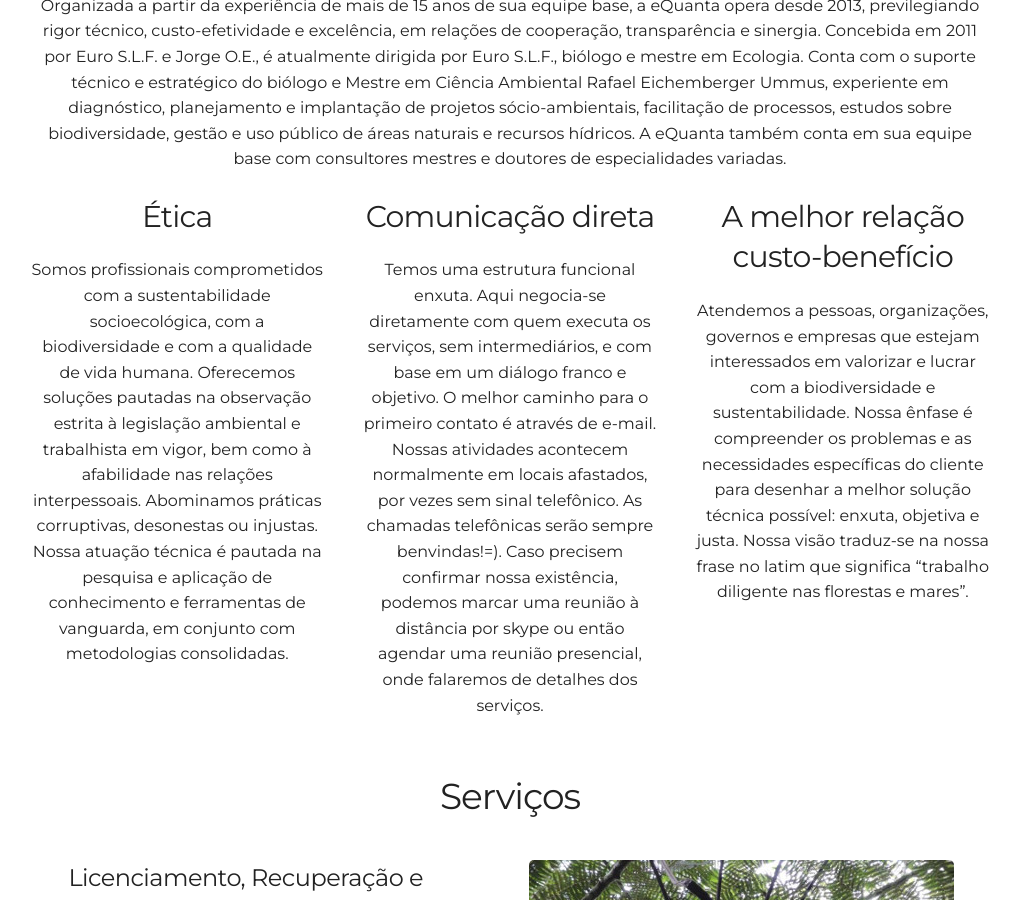
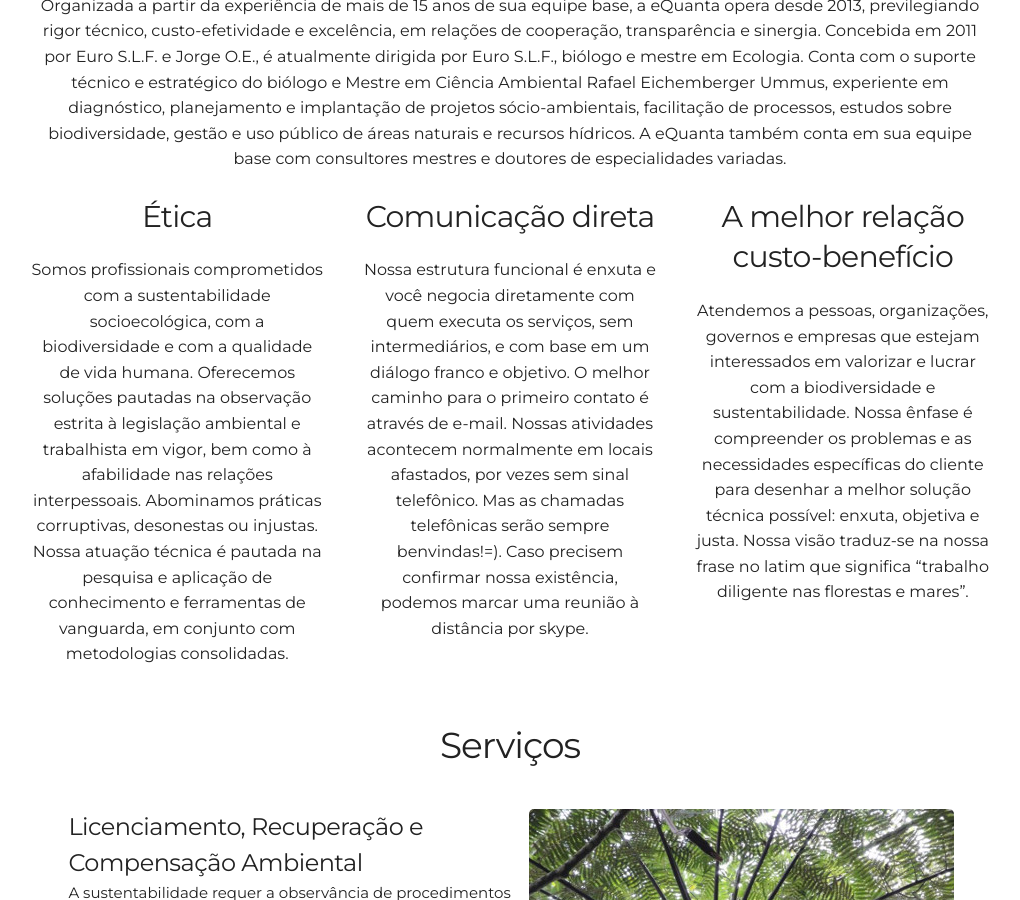
Before and after one commit to leroy1977/eQ1, a Jekyll site: the page built from index.html, in a window 1280 px wide and 900 px high, scrolled down 991 px. Shown: the whole window, without its empty margins (130-1150 px from the left). Built offline with Jekyll 4.4.1, drawn with Linux system fonts in a browser that asks for light colours.

Commit message:
Update about.html

```diff
--- a/_includes/about.html
+++ b/_includes/about.html
@@ -21,7 +21,7 @@
       <!-- <i class="devicon-git-plain"></i>
       <i class="devicon-gulp-plain colored"></i>
       <i class="devicon-atom-original-wordmark"></i> -->
-      <p>Temos uma estrutura funcional enxuta. Aqui negocia-se diretamente com quem executa os serviços, sem intermediários, e com base em um diálogo franco e objetivo. O melhor caminho para o primeiro contato é através de e-mail. Nossas atividades acontecem normalmente em locais afastados, por vezes sem sinal telefônico. As chamadas telefônicas serão sempre benvindas!=). Caso precisem confirmar nossa existência, podemos marcar uma reunião à distância por skype ou então agendar uma reunião presencial, onde falaremos de detalhes dos serviços.</p>
+      <p>Nossa estrutura funcional é enxuta e você negocia diretamente com quem executa os serviços, sem intermediários, e com base em um diálogo franco e objetivo. O melhor caminho para o primeiro contato é através de e-mail. Nossas atividades acontecem normalmente em locais afastados, por vezes sem sinal telefônico. Mas as chamadas telefônicas serão sempre benvindas!=). Caso precisem confirmar nossa existência, podemos marcar uma reunião à distância por skype.</p>
     </div>
     <div class="four columns">
       <h4>A melhor relação custo-benefício</h4>
```
